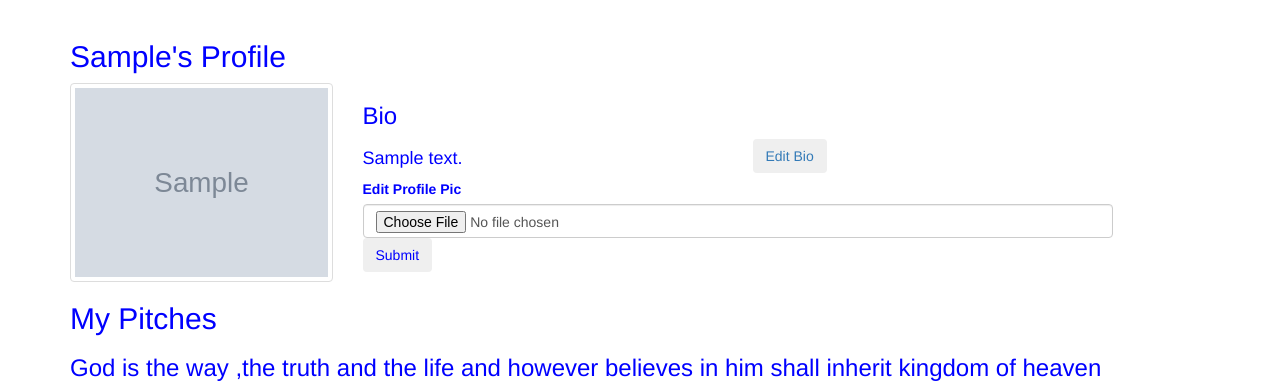
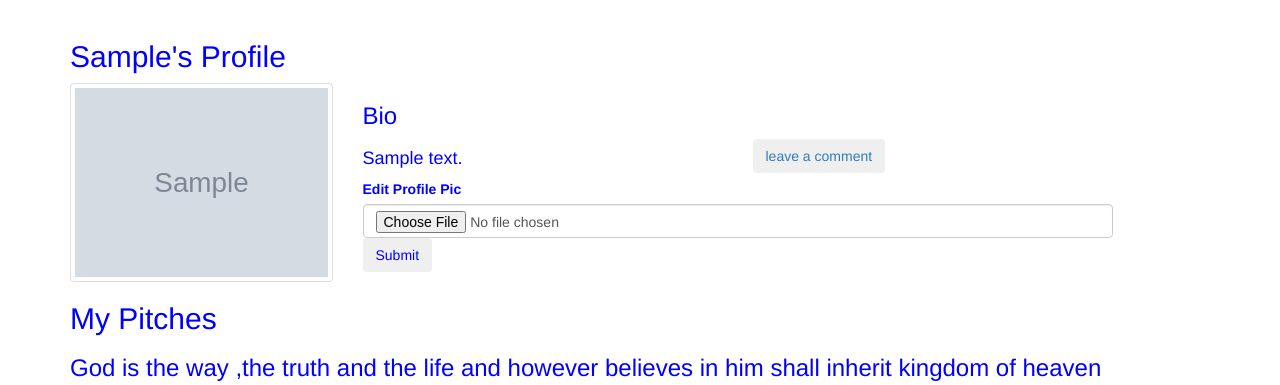
Before and after one commit to Kennedy128/pitch-survey, a Flask app: template app/templates/profile/profile.html in a window 1280 px wide. Shown: the part 52-437 px from the top of the page. Run offline with Flask 2, Linux system fonts and the light colour scheme; a user stored in the database is signed in; tables that the repository leaves empty hold one stand-in row (values such as "Sample post"); the template is opened without the code that fills it: values that come from a table or form of the project are taken from there, most other values are stand-ins (such as "Sample title", 1, 10 or a date in 2020); grey boxes marked "Sample" are stand-in pictures; some libraries are stand-ins or nearby versions.

```diff
--- a/app/templates/profile/profile.html
+++ b/app/templates/profile/profile.html
@@ -34,7 +34,7 @@
                 <div class="col-md-6">
                     {% if user == current_user %}
                     <button class="btn btn-outline-info"><a
-                            href="{{url_for('main.update_profile',uname=user.username)}}">Edit Bio</a></button>
+                            href="{{url_for('main.update_profile',uname=user.username)}}">leave a comment</a></button>
                     {% endif %}
                 </div>
             </div>
```
